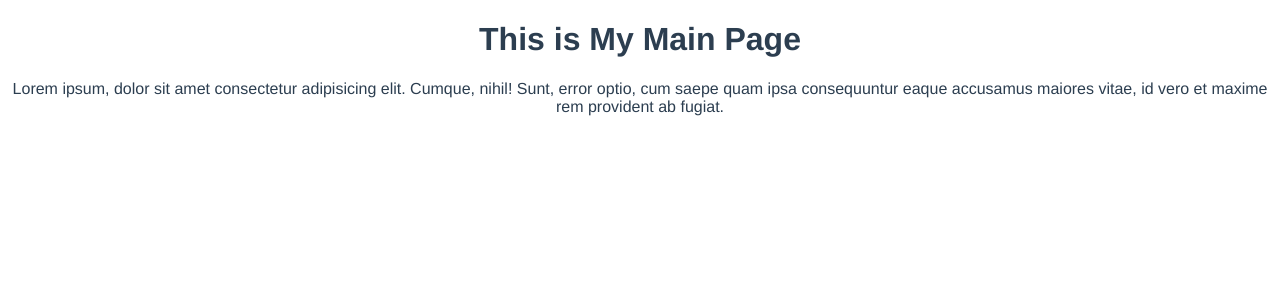
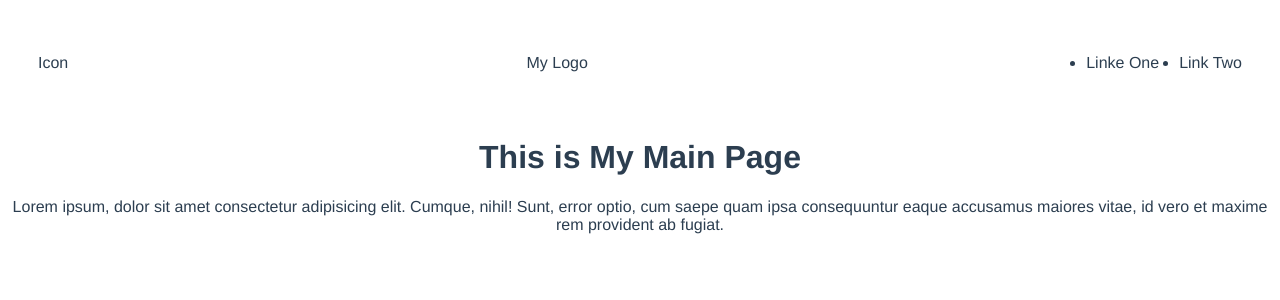
Before and after one commit to TorpedoDev/vuejs-course, a Vue app in the folder first-cli-project/: page / in a window 1280 px wide. Shown: the top 300 px of the page. Built offline with nearby package versions, Linux system fonts and the light colour scheme.

Commit message:
Make first component and use it in view (import component in app.vue to be viewed in all app)

```diff
--- a/first-cli-project/src/App.vue
+++ b/first-cli-project/src/App.vue
@@ -1,6 +1,16 @@
 <template>
+  <the-nav></the-nav>
   <router-view />
 </template>
+
+<script>
+import TheNav from "@/components/MyNav.vue";
+export default {
+  components: {
+    TheNav,
+  },
+};
+</script>
 
 <style lang="scss">
 #app {
--- /dev/null
+++ b/first-cli-project/src/components/MyNav.vue
@@ -0,0 +1,35 @@
+<template>
+  <nav class="my-nav">
+    <div class="icon">Icon</div>
+    <div class="logo">{{ logo }}</div>
+    <div class="links">
+      <ul>
+        <li v-for="(link, index) in links" :key="index">{{ link }}</li>
+      </ul>
+    </div>
+  </nav>
+</template>
+
+<script>
+export default {
+  data() {
+    return {
+      logo: "My Logo",
+      links: ["Linke One", "Link Two"],
+    };
+  },
+};
+</script>
+
+<style>
+.my-nav {
+  display: flex;
+  justify-content: space-between;
+  align-items: center;
+}
+ul {
+  display: flex;
+  justify-content: space-between;
+  gap: 20px;
+}
+</style>
--- a/first-cli-project/src/views/myMain.vue
+++ b/first-cli-project/src/views/myMain.vue
@@ -8,3 +8,9 @@
     </p>
   </div>
 </template>
+
+<script>
+export default {
+  name: "MyMain",
+};
+</script>
```
